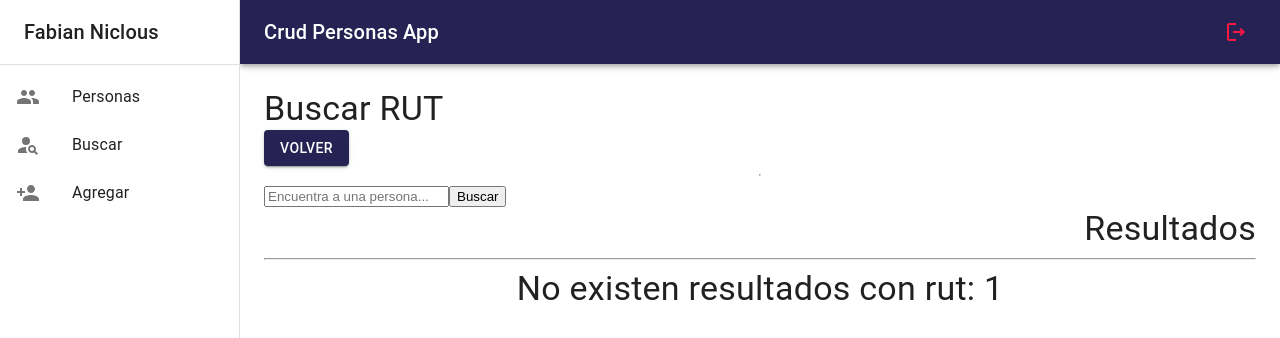
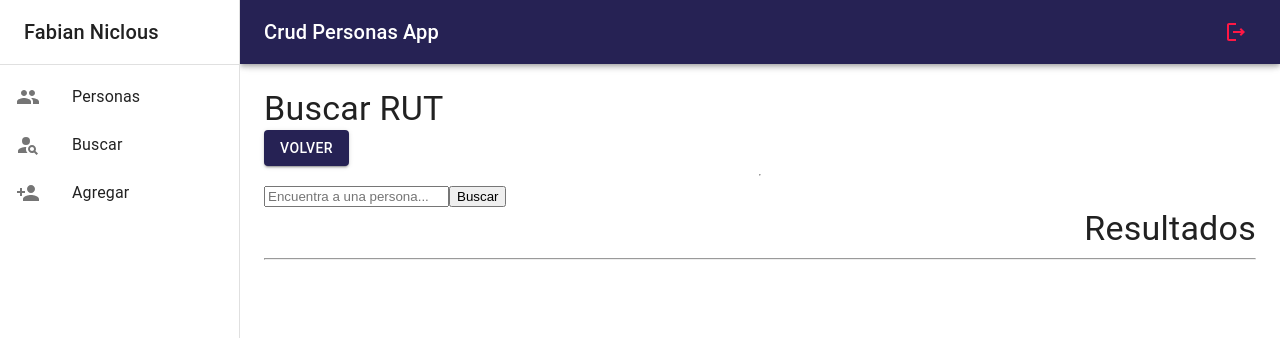
Before and after one commit to snofamv/personas-frontend, a React (Vite) app: page /search/1 in a window 1280 px wide. Shown: the top 338 px of the page. Built offline with nearby package versions, Linux system fonts and the light colour scheme.

Commit message:
fix searchpage el mensaje error rut no existe

```diff
--- a/src/persons/pages/SearchPerson.tsx
+++ b/src/persons/pages/SearchPerson.tsx
@@ -86,11 +86,11 @@ export const SearchPerson = () => {
             />
           ))}
 
-        {person.length === 0 && (
+        {!loading && person.length === 0 && queryParam.length >= 7  && (
           <Grid2>
             <Typography variant="h4" textAlign={"center"}>
               No existen resultados con rut:{" "}
-              <Typography variant="text">{queryParam}</Typography>
+              <Typography variant="h5">{queryParam}</Typography>
             </Typography>
           </Grid2>
         )}
```
